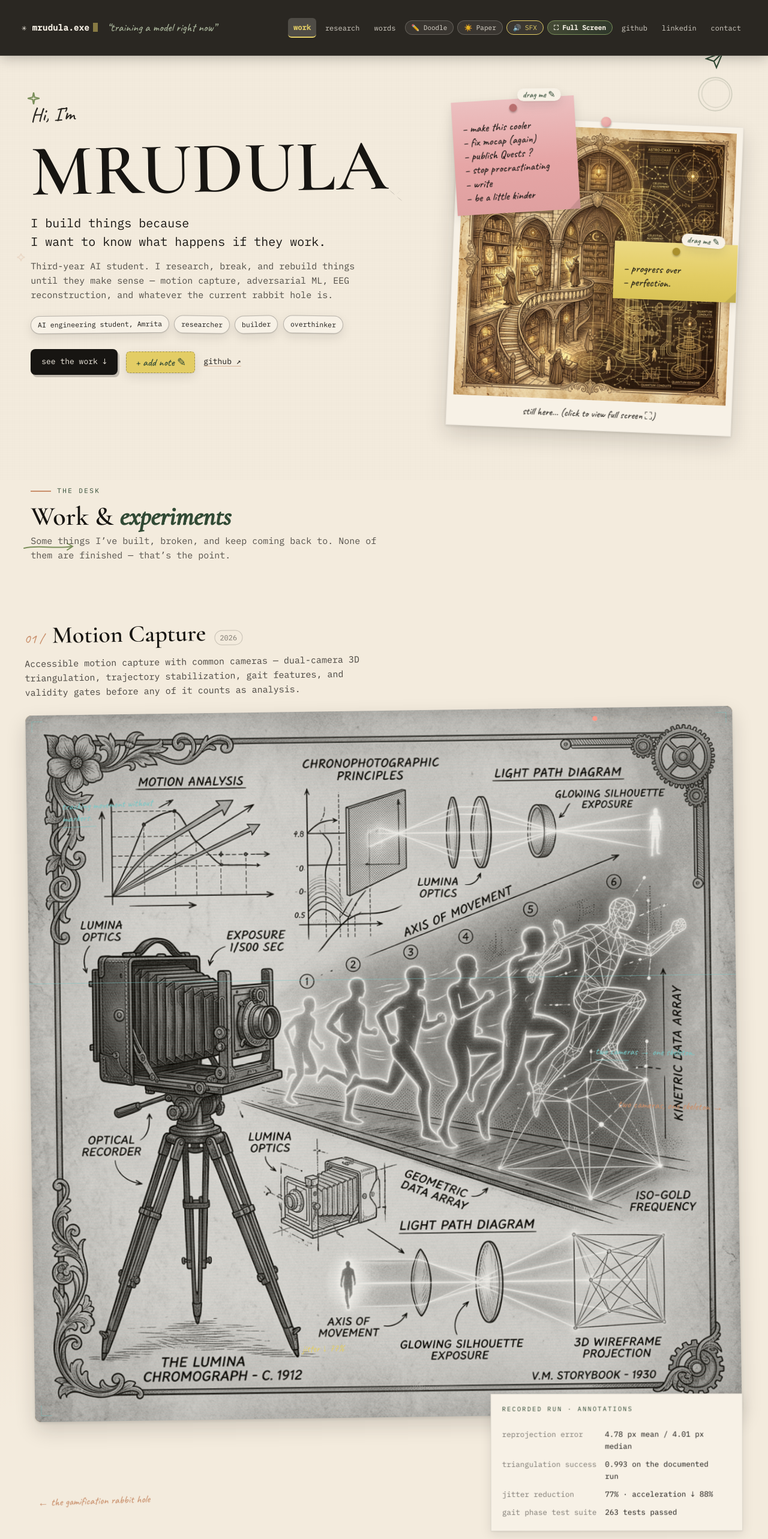
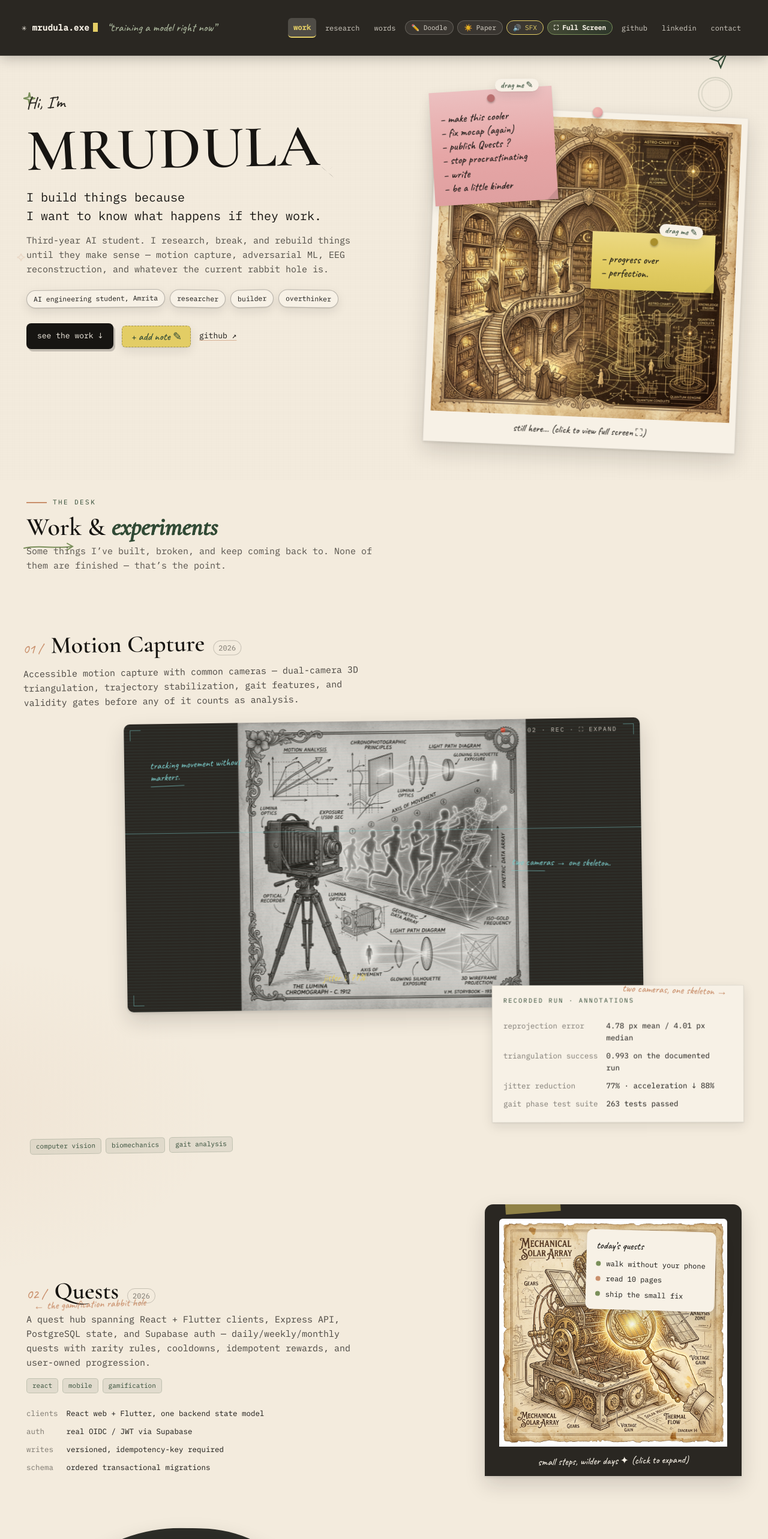
Before and after one commit to Mrudula-itsjuzme/portfolio-site, a React (Vite) app: page / in a window 1280 px wide. Shown: the top 2566 px of the page at 60% size. Built offline with nearby package versions, Linux system fonts and the light colour scheme.

Commit message:
fix: scale down oversized project media and refine layout proportions

```diff
--- a/src/styles/lab.css
+++ b/src/styles/lab.css
@@ -171,13 +171,13 @@ body.lab-cursor-active button { cursor: none; }
 .lab {
   position: relative;
   z-index: 1;
-  max-width: 1680px;
+  max-width: 1240px;
   width: 100%;
   margin: 0 auto;
-  padding: 0 4vw 90px;
-}
-
-.lab-section { position: relative; margin-top: 96px; }
+  padding: 0 24px 90px;
+}
+
+.lab-section { position: relative; margin-top: 86px; }
 
 .lab-kicker {
   display: inline-flex;
@@ -196,7 +196,7 @@ body.lab-cursor-active button { cursor: none; }
 }
 
 .lab-h2 {
-  font-size: clamp(30px, 4.2vw, 44px);
+  font-size: clamp(28px, 3.8vw, 42px);
   line-height: 1.05;
   margin: 10px 0 6px;
 }
@@ -244,22 +244,22 @@ body.lab-cursor-active button { cursor: none; }
 .hero {
   position: relative;
   display: grid;
-  grid-template-columns: minmax(0, 7fr) minmax(0, 5fr);
+  grid-template-columns: minmax(0, 1.1fr) minmax(0, 0.9fr);
   gap: 36px;
-  padding-top: 72px;
+  padding-top: 56px;
   align-items: start;
 }
 
 .hero-hello {
   font-family: var(--hand);
-  font-size: clamp(24px, 3vw, 32px);
+  font-size: clamp(22px, 2.5vw, 28px);
   color: var(--charcoal);
   transform: rotate(-1.4deg);
   display: inline-block;
 }
 
 .hero-name {
-  font-size: clamp(58px, 9.5vw, 128px);
+  font-size: clamp(52px, 7.8vw, 110px);
   line-height: 0.95;
   letter-spacing: 0.01em;
   margin: 6px 0 18px;
@@ -486,11 +486,14 @@ body.lab-cursor-active button { cursor: none; }
   border-radius: 10px;
   box-shadow: var(--shadow-lift);
   overflow: hidden;
+  max-width: 860px;
+  margin: 26px auto 0;
 }
 
 .project-mocap .mocap-stage img {
   width: 100%;
-  height: auto;
+  max-height: 480px;
+  object-fit: contain;
   opacity: 0.94;
   mix-blend-mode: luminosity;
 }
@@ -543,16 +546,19 @@ body.lab-cursor-active button { cursor: none; }
 
 .project-quests .quests-frame {
   background: var(--charcoal);
-  padding: 26px 26px 0;
+  padding: 24px 24px 0;
   border-radius: 14px 14px 0 0;
   box-shadow: var(--shadow-lift);
   position: relative;
   overflow: hidden;
+  max-width: 580px;
+  margin-left: auto;
 }
 
 .project-quests .quests-frame img {
   width: 100%;
-  height: auto;
+  max-height: 380px;
+  object-fit: cover;
   border-radius: 6px 6px 0 0;
 }
 
```
